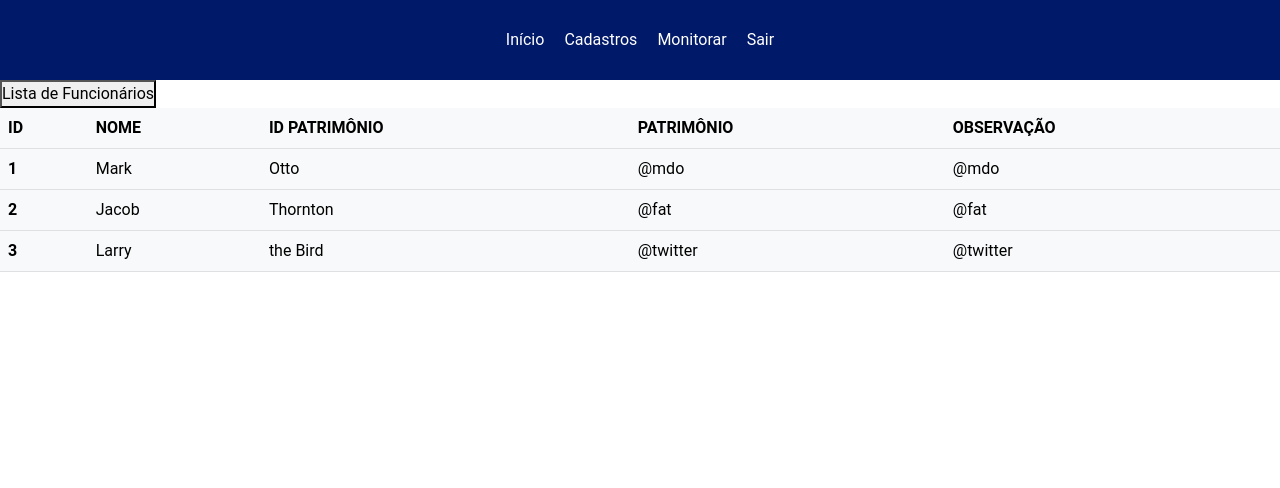
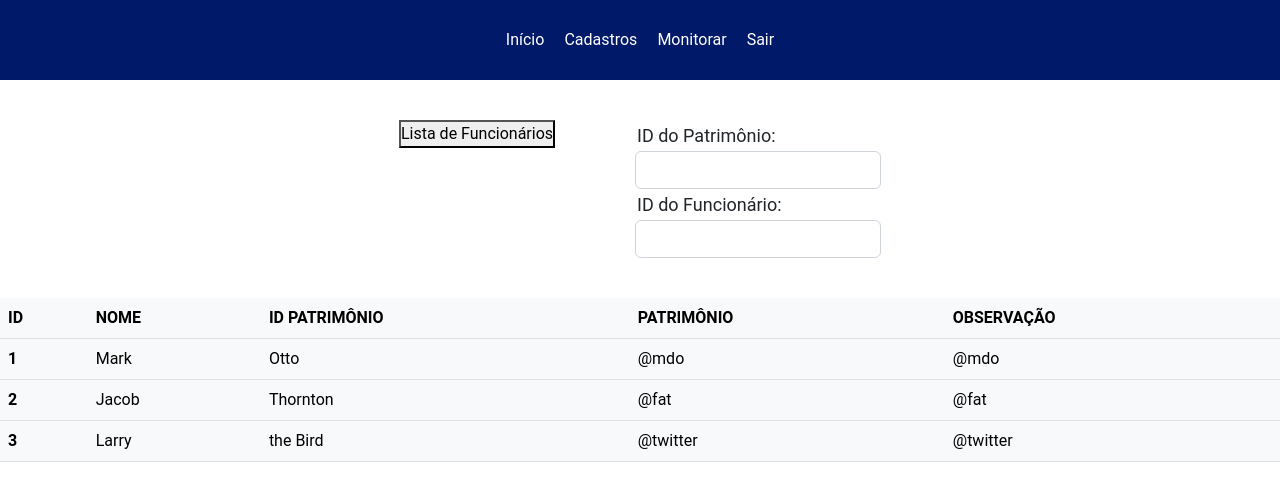
Before and after one commit to WilliamViotto/QuickPat, a React (Create React App) app: page /home/monitorar in a window 1280 px wide. Shown: the top 488 px of the page. Built offline with nearby package versions, Linux system fonts and the light colour scheme.

Commit message:
atualizando projeto tela de monitorar

```diff
--- a/src/estilo/estilo.css
+++ b/src/estilo/estilo.css
@@ -337,17 +337,7 @@ p{
     align-items: center;
     background-color: lightgray;
     height: 100vh;
-    width: 100vw;
 
-}
-
-.div_centro{
-    display: flex;
-    flex-direction: column;
-    justify-content: center;
-    align-items: center;
-    height: 800px;
-    width: 800px;
 }
 
 .div_logo{
@@ -396,3 +386,18 @@ p{
 .space{
     margin-top: 3px;
 }
+
+
+
+
+
+.divcima{
+    display: flex;
+    flex-direction: row;
+    justify-content: center;
+}
+
+.divcima1{
+    align-items: center;
+    padding: 5vh;
+}
--- a/src/paginas/cadpatrimonio.tsx
+++ b/src/paginas/cadpatrimonio.tsx
@@ -30,8 +30,8 @@ function Patrimonio () {
           </div>
 
           <div className='filha'>
-            <label> Valor Real: </label>
-            <Input type="text" placeholder='Digite o R$ da compra' ></Input>
+            <label> Valor Real R$: </label>
+            <Input type="text" placeholder='Digite o valor da compra' ></Input>
 
             <label> Descrição: </label>
             <Input type="text" placeholder='Descreva do item'></Input>
--- a/src/paginas/login.tsx
+++ b/src/paginas/login.tsx
@@ -4,7 +4,6 @@ import { Button, Input, } from "reactstrap";
 
 function Inicial() {
     return (
-        <div>
         <div style={{
             backgroundImage: `url('/telafundo.jpg')`,
             backgroundPosition: 'center',
@@ -12,16 +11,9 @@ function Inicial() {
             backgroundRepeat: 'no-repeat',
         }} className="div_principal">
 
-                <div className="div_top"></div>
-
-                <div style={{
-                    backgroundImage: `url('/formas.png')`,
-                    backgroundRepeat: 'no-repeat',
-                }} className="div_centro">
-
             <div className="div_logopai">
                 <div className="div_logo">
-                        <img className="logo1" src="logo.png" alt="logo"/>
+                    <img className="logo1" src="logo.png" alt="logo" />
                 </div>
             </div>
 
@@ -40,9 +32,7 @@ function Inicial() {
                 </div>
             </div>
 
-                </div >
-                <div className="div_bottom"></div>
-            </div>
+
         </div>
     )
 }
--- a/src/paginas/monitorar.tsx
+++ b/src/paginas/monitorar.tsx
@@ -2,7 +2,7 @@ import '../estilo/estilo.css';
 import Cabecalho from '../componentes/cabecalho';
 import { useState } from 'react';
 import { Usuario } from '../componentes/types/usuario';
-import { Table } from 'reactstrap';
+import { Input, Table } from 'reactstrap';
 
 function Monitorar() {
 
@@ -38,13 +38,21 @@ function Monitorar() {
         cabTexto5={"Monitorar"}
         cabTexto6={"Sair"}
       />
-      <div>
+      <div className='divcima'>
 
-      <div>
-      <button onClick={carregarUsuarios}> Lista de Funcionários </button>
-      <br />
+        <div className='divcima1'>
+          <button onClick={carregarUsuarios}> Lista de Funcionários </button>
+          <br />
+        </div>
+
+        <div className='divcima1'>
+          <label>ID do Patrimônio: </label>
+          <Input type='number'></Input>
+          <label>ID do Funcionário: </label>
+          <Input type='number'></Input>
+        </div>
+        <br />
       </div>
-
 
 
       <div>
@@ -138,16 +146,26 @@ function Monitorar() {
         <div>
           {usuarios.map((item, index) =>
             <div key={index}>
-              <hr />
-                 ID: {item.id} / User ID: {item.userId} / Título: {item.title} / Título: {item.completed}
-              <hr />
+              <tbody>
+                <tr className="table-light">
+                  <th scope="row">
+                    {item.id} -
+                  </th>
+                  <td>
+                    {item.userId} -
+                  </td>
+                  <td>
+                    {item.title} -
+                  </td>
+                </tr>
+              </tbody>
             </div>
           )}
         </div>
       </div>
 
 
-    </div>
+
     </div>
   )
 }
```
Lines whose indentation alone changed are shown as unchanged.
